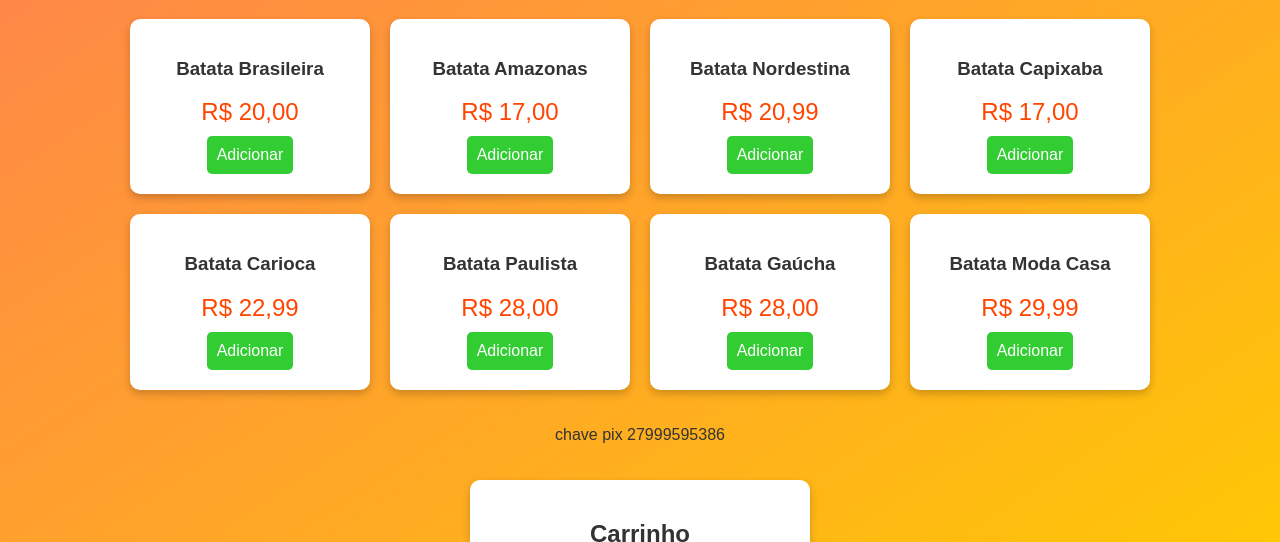
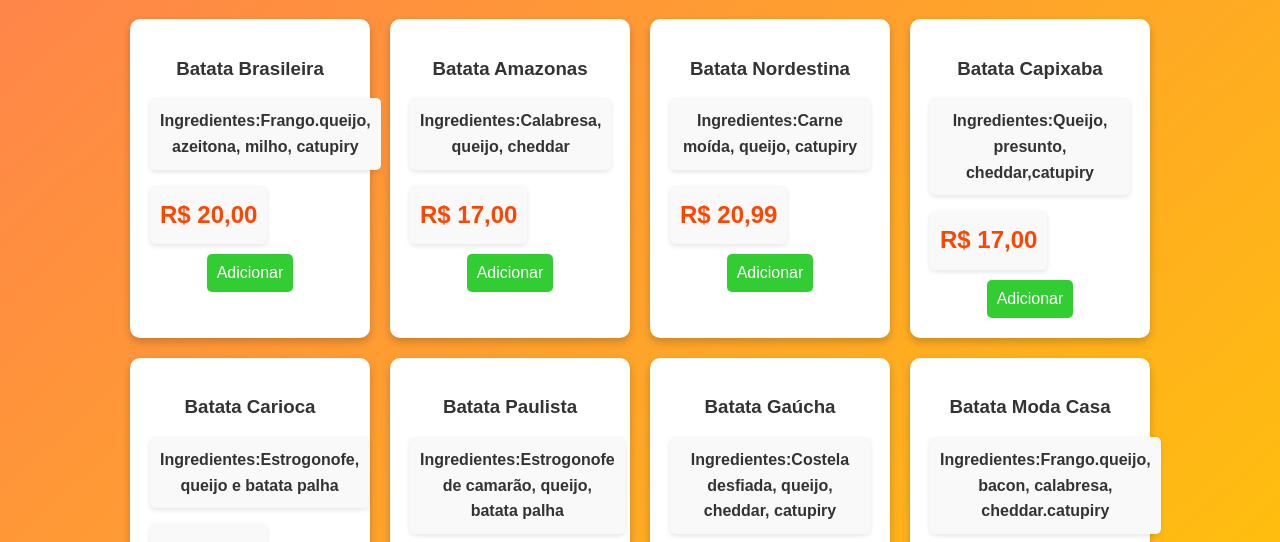
Before and after one commit to temperodaduda/Batatahotdaduda, a plain HTML site: page index.html in a window 1280 px wide. Shown: the part 189-731 px from the top of the page. Drawn offline with Linux system fonts and the light colour scheme.

Commit message:
Update index.html

```diff
--- a/index.html
+++ b/index.html
@@ -30,6 +30,18 @@
             margin: 20px;
             gap: 20px;
         }
+  p {
+    font-size: 16px;
+    font-family: Arial, sans-serif;
+    color: #333;
+    background-color: #f9f9f9;
+    padding: 10px;
+    border-radius: 5px;
+    box-shadow: 0 2px 5px rgba(0, 0, 0, 0.1);
+    line-height: 1.6;
+    width: fit-content;
+    font-weight: bold;
+}
 
         .produto {
             background-color: #fff;
@@ -131,41 +143,50 @@
     <div class="menu">
         <div class="produto">
             <h3>Batata Brasileira</h3>
+          <p>Ingredientes:Frango.queijo, azeitona, milho, catupiry</p>
+
             <p class="preco">R$ 20,00</p>
             <button class="adicionar-btn" onclick="adicionarAoCarrinho('Batata Brasileira', 20.00)">Adicionar</button>
         </div>
         <div class="produto">
             <h3>Batata Amazonas</h3>
+          <p>Ingredientes:Calabresa, queijo, cheddar</p>
             <p class="preco">R$ 17,00</p>
             <button class="adicionar-btn" onclick="adicionarAoCarrinho('Batata Amazonas', 17.00)">Adicionar</button>
         </div>
         <div class="produto">
             <h3>Batata Nordestina</h3>
+          <p>Ingredientes:Carne moída, queijo, catupiry</p>
             <p class="preco">R$ 20,99</p>
             <button class="adicionar-btn" onclick="adicionarAoCarrinho('Batata Nordestina', 20.99)">Adicionar</button>
         </div>
         <div class="produto">
             <h3>Batata Capixaba</h3>
+          <p>Ingredientes:Queijo, presunto, cheddar,catupiry</p>
             <p class="preco">R$ 17,00</p>
             <button class="adicionar-btn" onclick="adicionarAoCarrinho('Batata Capixaba', 17.00)">Adicionar</button>
         </div>
         <div class="produto">
             <h3>Batata Carioca</h3>
+          <p>Ingredientes:Estrogonofe, queijo e batata palha</p>
             <p class="preco">R$ 22,99</p>
             <button class="adicionar-btn" onclick="adicionarAoCarrinho('Batata Carioca', 22.99)">Adicionar</button>
         </div>
         <div class="produto">
             <h3>Batata Paulista</h3>
+          <p>Ingredientes:Estrogonofe de camarão, queijo, batata palha</p>
             <p class="preco">R$ 28,00</p>
             <button class="adicionar-btn" onclick="adicionarAoCarrinho('Batata Paulista', 28.00)">Adicionar</button>
         </div>
         <div class="produto">
             <h3>Batata Gaúcha</h3>
+          <p>Ingredientes:Costela desfiada, queijo, cheddar, catupiry</p>
             <p class="preco">R$ 28,00</p>
             <button class="adicionar-btn" onclick="adicionarAoCarrinho('Batata Gaúcha', 28.00)">Adicionar</button>
         </div>
         <div class="produto">
             <h3>Batata Moda Casa</h3>
+          <p>Ingredientes:Frango.queijo, bacon, calabresa, cheddar.catupiry</p>
             <p class="preco">R$ 29,99</p>
             <button class="adicionar-btn" onclick="adicionarAoCarrinho('Batata Moda Casa', 29.99)">Adicionar</button>
         </div>
```
